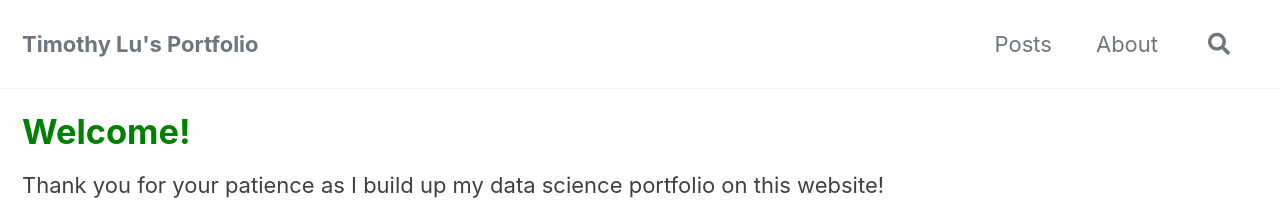
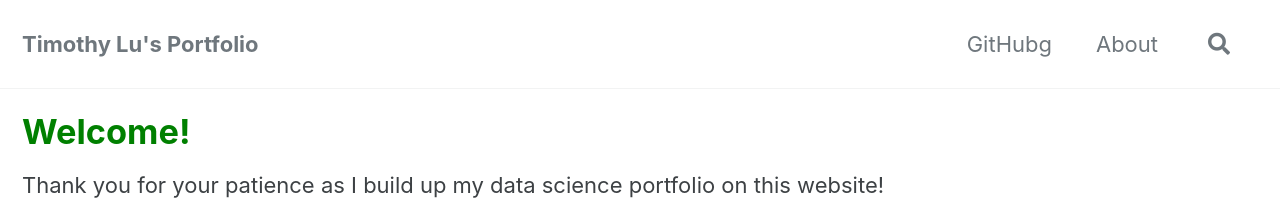
Before and after one commit to lutimoth/lutimoth.github.io, a Jekyll site: the page built from index.html, in a window 1280 px wide. Shown: the top 217 px of the page. Built offline with Jekyll 4.4.1, drawn with Linux system fonts in a browser that asks for light colours; cached includes are drawn as plain includes; the list of posts is cut into pages by our own code.

Commit message:
Update navigation.yml

```diff
--- a/_data/navigation.yml
+++ b/_data/navigation.yml
@@ -1,6 +1,6 @@
 main:
-  - title: "Posts"
-    url: /posts/
+  - title: "GitHubg"
+    url: https://github.com/lutimoth
   # - title: "Categories"
   #   url: /categories/
   #- title: "Tags"
```
